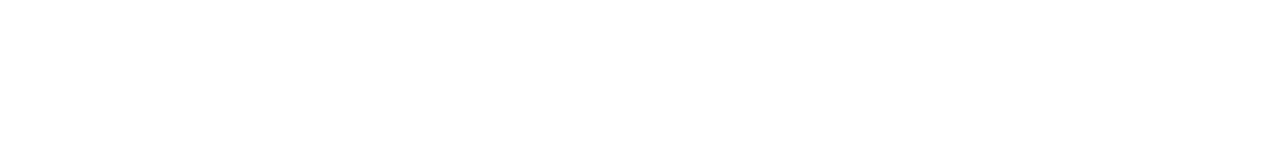
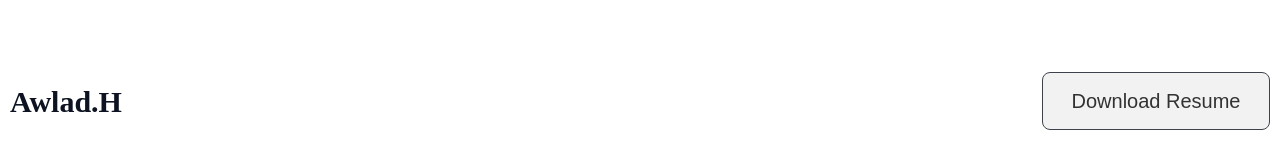
Before and after one commit to rohanibra/batch10-assignment-1, a plain HTML site: page index.html in a window 1280 px wide. Drawn offline with Linux system fonts and the light colour scheme.

Commit message:
navbar done

```diff
--- a/index.html
+++ b/index.html
@@ -4,10 +4,16 @@
     <meta charset="UTF-8">
     <meta name="viewport" content="width=device-width, initial-scale=1.0">
     <title>batch10-assignment-1</title>
+    <link rel="stylesheet" href="styles/styles.css">
 </head>
 <body>
     <header>
+        <nav>
 
+                <h1 class="nav-titel">Awlad.H</h1>
+            <button class="btn">Download Resume</button>
+
+        </nav>
     </header>
     <main>
 
--- /dev/null
+++ b/styles/styles.css
@@ -0,0 +1,38 @@
+nav  {
+    width: 1260px;
+    display: flex;
+    justify-content: space-between;
+    align-items: center;
+
+    margin: 60px auto;
+
+}
+.nav-titel{
+    color: rgb(13, 19, 33);
+font-family: Azeret Mono;
+font-size: 30px;
+font-weight: 800;
+line-height: 33px;
+letter-spacing: 0%;
+text-align: left;
+}
+.btn{
+    /* Frame 2 */
+
+width: 228px;
+height: 58px;
+left: 1046px;
+top: 38px;
+/* Auto layout */
+font-size: 20px;
+color: black;
+font-weight: 500;
+padding: 17px 24px 17px 24px;
+box-sizing: border-box;
+border: 1px solid rgb(13, 19, 33);
+border-radius: 8px;
+
+opacity: 0.8;
+
+
+}
```
